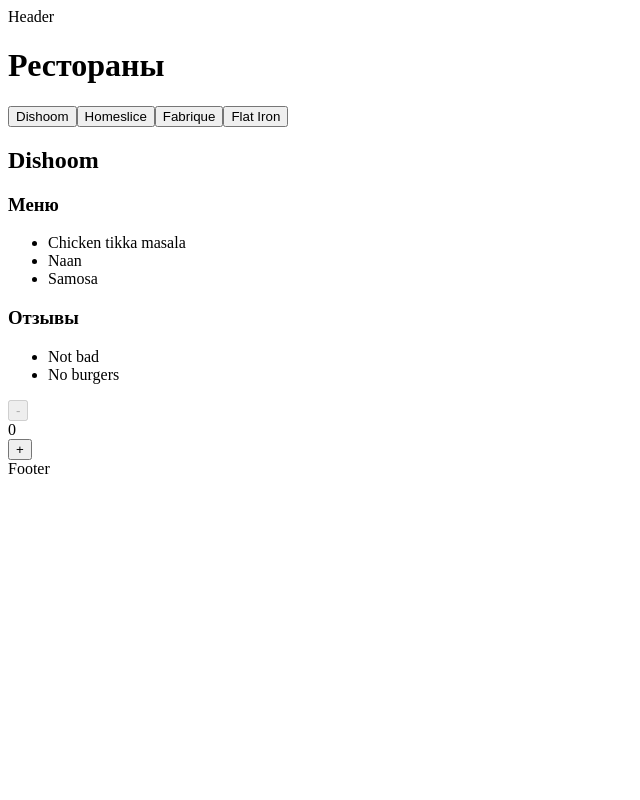
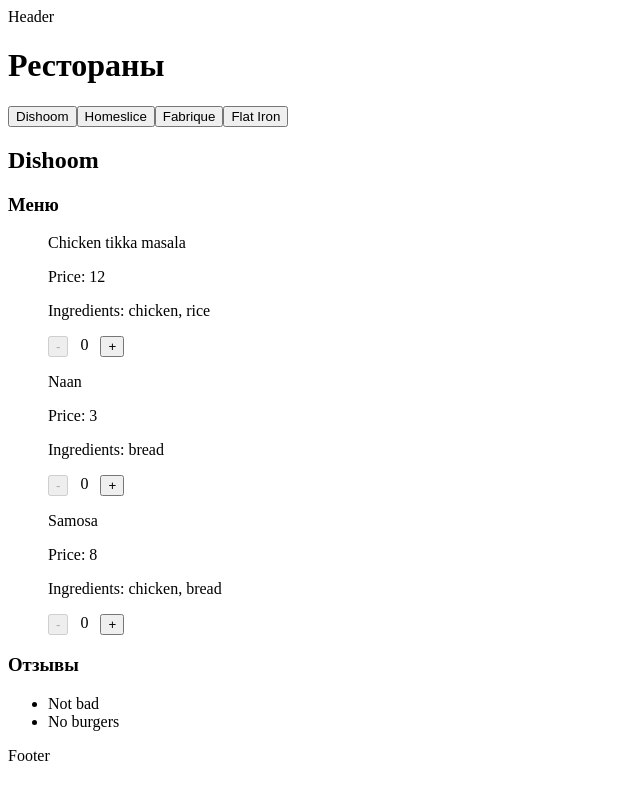
Before and after one commit to AlibekTemirtas/react-course-v1, a React (Vite) app: page / in a window 1280 px wide. Shown: the whole page, without its empty margins (0-640 px from the left). Built offline with nearby package versions, Linux system fonts and the light colour scheme.

Commit message:
feat: added fish

```diff
--- a/src/components/Restaurant/Counter/Counter.jsx
+++ b/src/components/Restaurant/Counter/Counter.jsx
@@ -12,7 +12,7 @@
     }
 
     return (
-        <div className="group">
+        <div className="group" style={{'display': 'flex', 'alignItem': 'center', 'gap': '12px'}}>
             <button onClick={decrement} disabled={isDisabledDecrement()}>-</button>
             <div>{count}</div>
             <button onClick={increment} disabled={isDisabledIncrement()}>+</button>
--- /dev/null
+++ b/src/components/Restaurant/Dish/Dish.jsx
@@ -0,0 +1,13 @@
+import {Counter} from "../Counter/Counter.jsx";
+
+export const Dish = ({menu}) => {
+    const { name, price, ingredients } = menu;
+    return (
+        <div className={'dish-item'}>
+            <p>{name}</p>
+            <p>Price: {price}</p>
+            <p>Ingredients: {ingredients.join(', ')}</p>
+            <Counter />
+        </div>
+    )
+}
--- a/src/components/Restaurant/Menus/Menus.jsx
+++ b/src/components/Restaurant/Menus/Menus.jsx
@@ -1,3 +1,6 @@
+import {Counter} from "../Counter/Counter.jsx";
+import {Dish} from "../Dish/Dish.jsx";
+
 export const Menus = ({menus}) => {
     return (
         <div className="group">
@@ -5,7 +8,9 @@
                 Меню
             </h3>
             <ul className="group-list">
-                {menus.map(({name}) => (<li key={name}>{name}</li>))}
+                {menus.map((menu) => (
+                    <Dish key={menu.id} menu={menu}/>
+                ))}
             </ul>
         </div>
     )
--- a/src/components/Restaurant/Restaurant/Restaurant.jsx
+++ b/src/components/Restaurant/Restaurant/Restaurant.jsx
@@ -11,8 +11,6 @@
 
             {menu?.length ? <Menus menus={menu} /> : 'No menu'}
             {reviews?.length ? <Reviews reviews={reviews} /> : 'No reviews'}
-
-            <Counter />
         </div>
     )
 }
```
